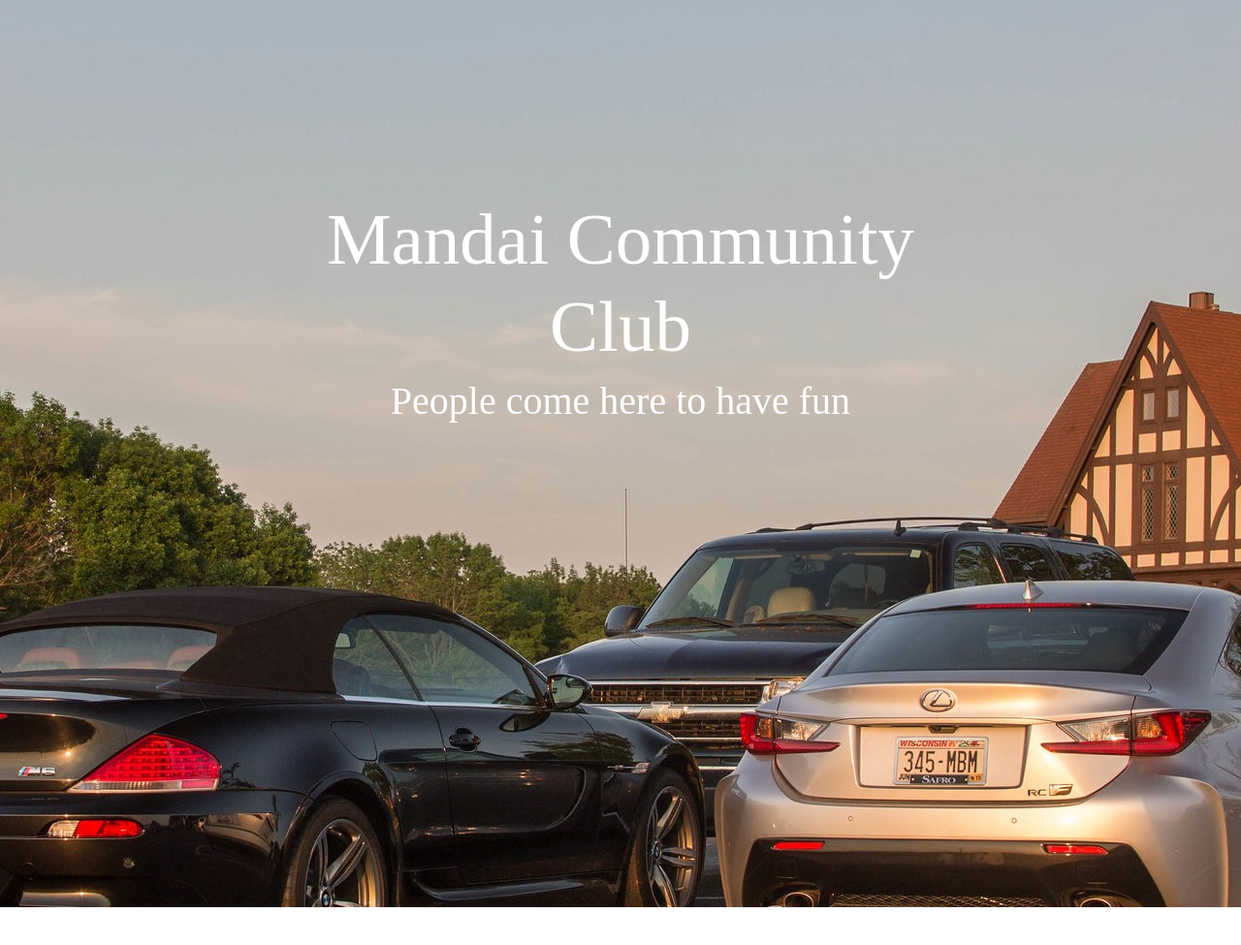
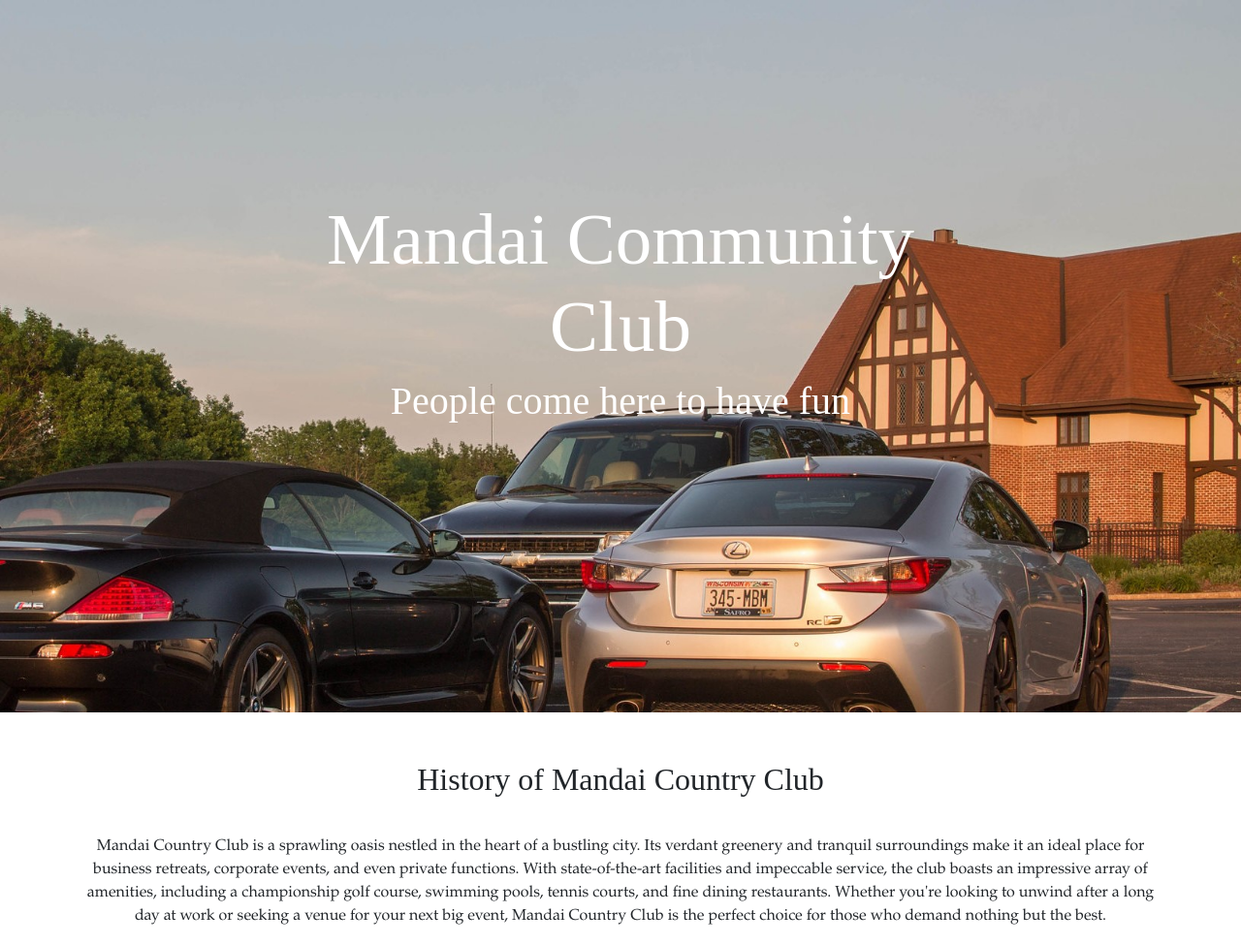
Before and after one commit to ForceLightning/INF1005-Project, a PHP site: page / in a window 1280 px wide; the page is wider, and only the part inside the window is pictured. Shown: the part 76-1051 px from the top of that part at 97% size. Run offline with PHP 8.4, Linux system fonts and the light colour scheme; grey boxes labelled with a size stand in for pictures from a placeholder-image service; some libraries are stand-ins or nearby versions; some web fonts are replaced.

Commit message:
fix: added img-fluid class to banner image

```diff
--- a/index.php
+++ b/index.php
@@ -28,8 +28,8 @@
     ?>
 
     <header>
-        <div class = "hero-image">
-              <img src="assets/country_club_home.jpg" alt="home-page-img"/>
+        <div class="hero-image">
+              <img class="img-fluid" src="assets/country_club_home.jpg" alt="home-page-img"/>
         </div>
         <div class ="hero-text">
             <h1 class="hero-header">Mandai Community Club</h1>
```
